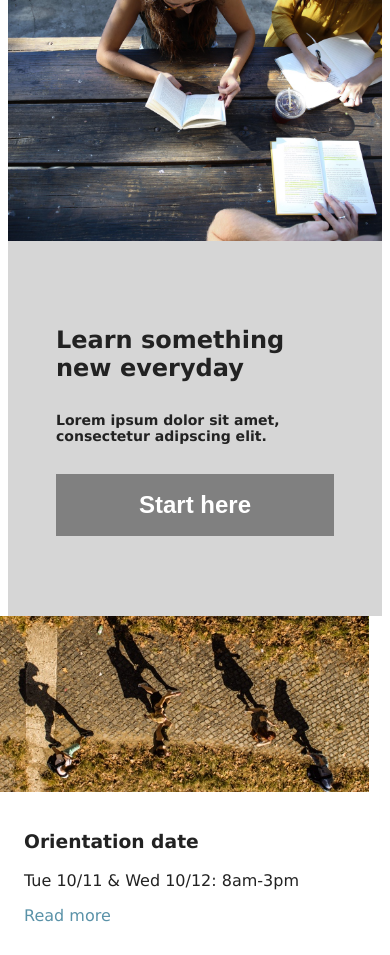
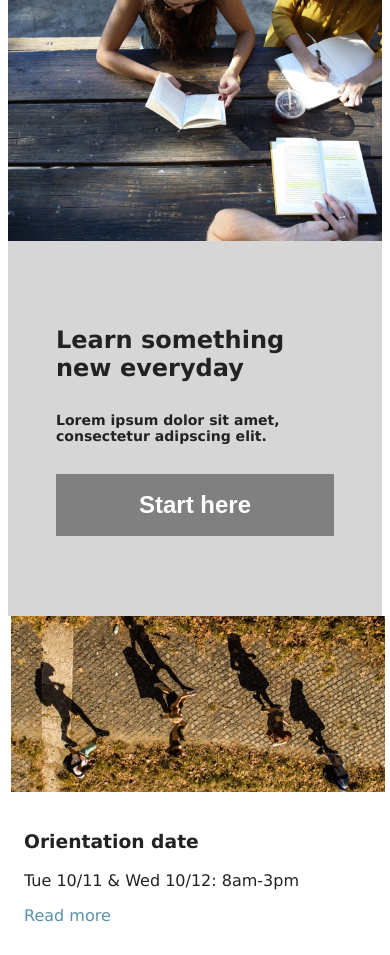
Before and after one commit to Rosita311/colmaracademy, a plain HTML site: page index.html in a window 390 px wide. Shown: the part 107-1062 px from the top of the page. Drawn offline with Linux system fonts and the light colour scheme.

Commit message:
test mobile adjust margin and wdth

```diff
--- a/resources/css/style.css
+++ b/resources/css/style.css
@@ -247,8 +247,8 @@ button {
         max-width: 100%;
         min-width: 50%;
         margin: auto;
-        margin-left: -16px;
-        margin-right: -16px;
+        /* margin-left: -16px;
+        margin-right: -16px; */
 
     }
 
```
